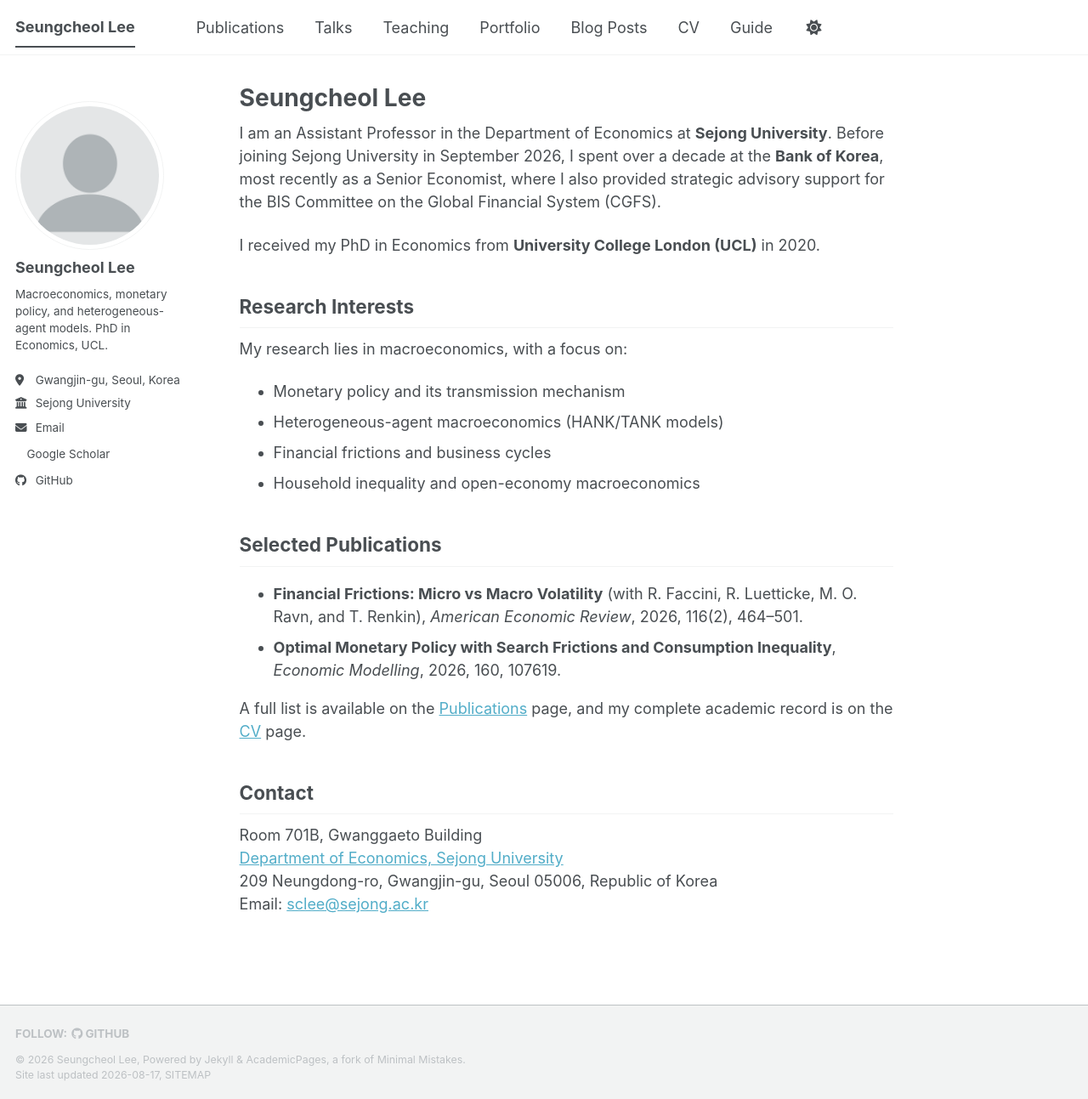
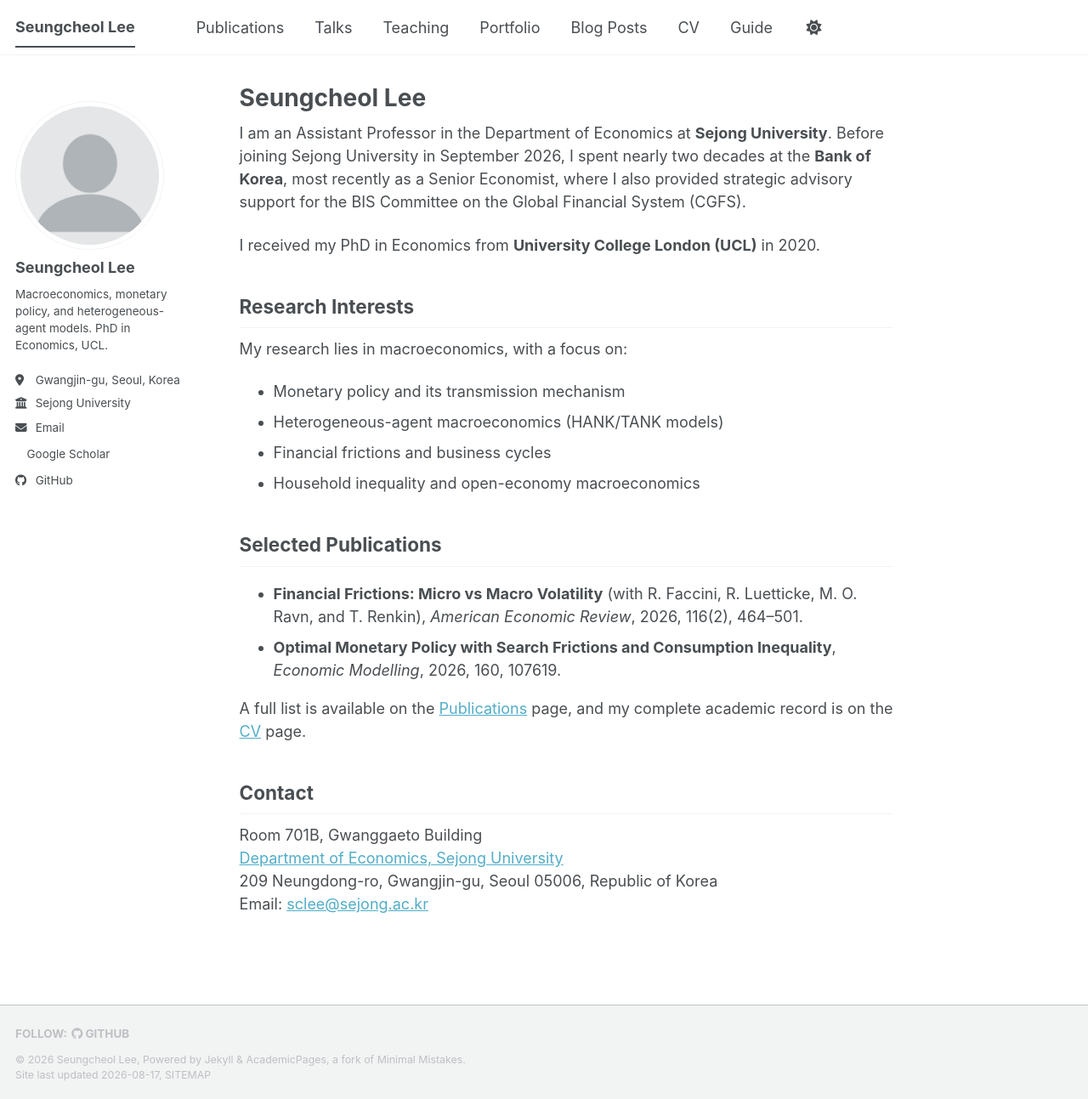
Before and after one commit to lofie21/lofie21.github.io, a Jekyll site: the page built from _pages/about.md, in a window 1280 px wide and 1293 px high. Shown: the whole window at 85% size. Built offline with Jekyll 4.4.1, drawn with Linux system fonts in a browser that asks for light colours; a style sheet for code colours, icons or effects is not loaded.

Commit message:
Update tenure duration at Bank of Korea in bio

```diff
--- a/_pages/about.md
+++ b/_pages/about.md
@@ -7,7 +7,7 @@ redirect_from:
   - /about.html
 ---
 
-I am an Assistant Professor in the Department of Economics at **Sejong University**. Before joining Sejong University in September 2026, I spent over a decade at the **Bank of Korea**, most recently as a Senior Economist, where I also provided strategic advisory support for the BIS Committee on the Global Financial System (CGFS).
+I am an Assistant Professor in the Department of Economics at **Sejong University**. Before joining Sejong University in September 2026, I spent nearly two decades at the **Bank of Korea**, most recently as a Senior Economist, where I also provided strategic advisory support for the BIS Committee on the Global Financial System (CGFS).
 
 I received my PhD in Economics from **University College London (UCL)** in 2020.
 
```
